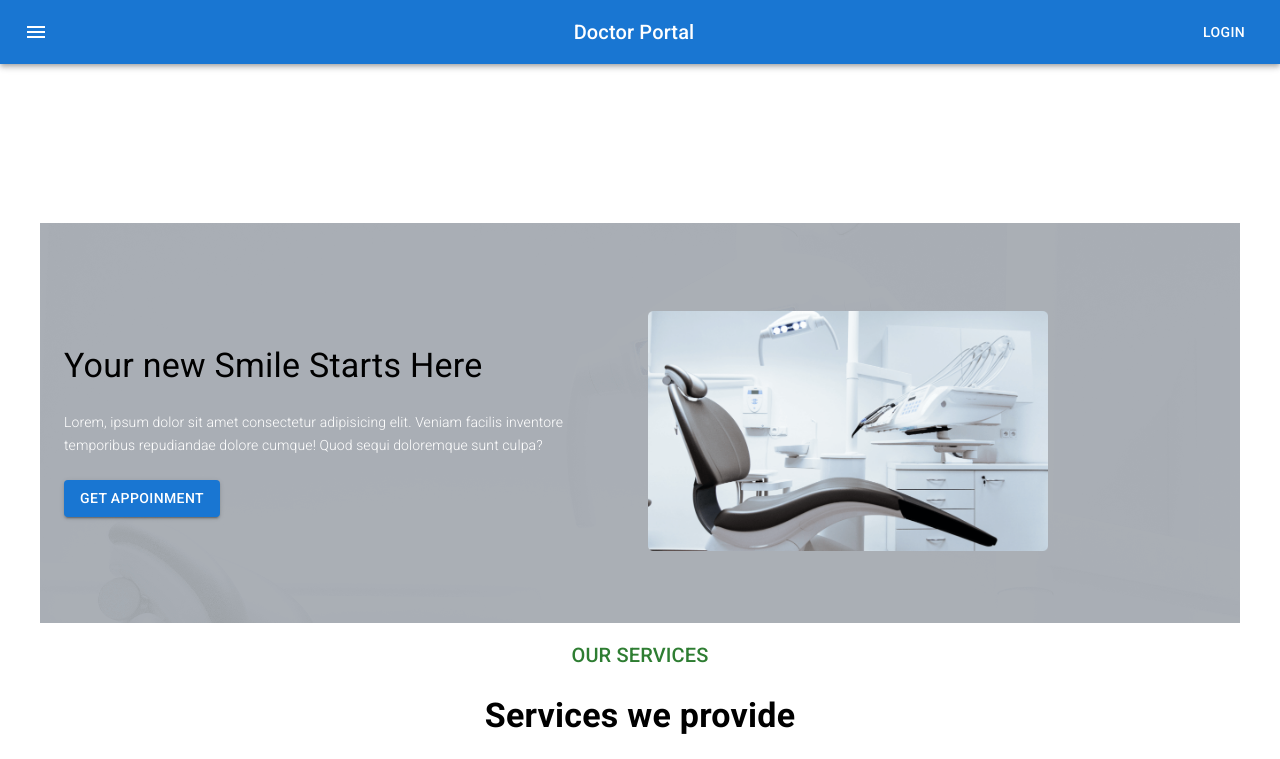
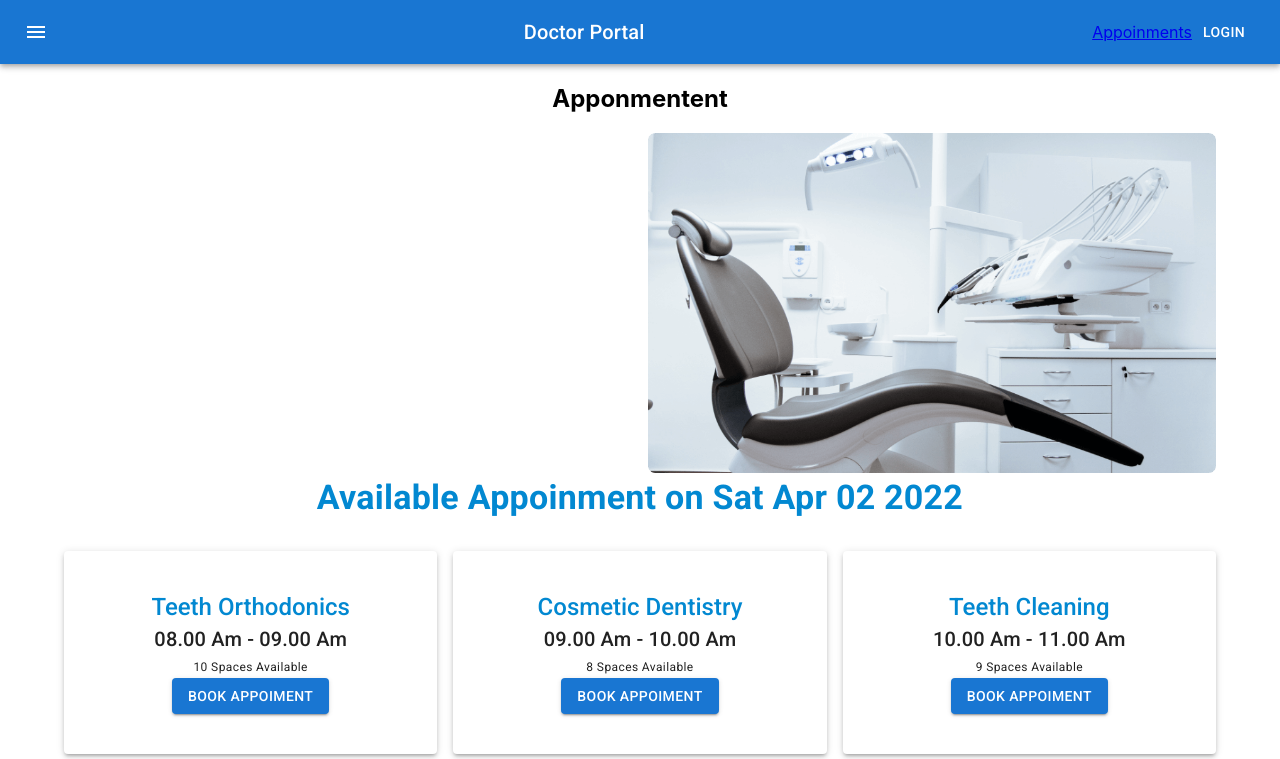
Before and after one commit to rkhademul8/doctor-portal-client, a React (Create React App) app: page /appoinment in a window 1280 px wide. Shown: the top 759 px of the page. Built offline with nearby package versions, Linux system fonts and the light colour scheme.

Commit message:
appoinment_page_update

```diff
--- a/package.json
+++ b/package.json
@@ -6,10 +6,12 @@
     "@emotion/react": "^11.8.2",
     "@emotion/styled": "^11.8.1",
     "@mui/icons-material": "^5.5.1",
+    "@mui/lab": "^5.0.0-alpha.75",
     "@mui/material": "^5.5.3",
     "@testing-library/jest-dom": "^5.16.3",
     "@testing-library/react": "^12.1.4",
     "@testing-library/user-event": "^13.5.0",
+    "date-fns": "^2.28.0",
     "react": "^18.0.0",
     "react-dom": "^18.0.0",
     "react-router-dom": "^5.3.0",
--- a/src/App.js
+++ b/src/App.js
@@ -9,6 +9,7 @@
   useParams
 } from "react-router-dom";
 import Home from './Pages/Home/Home/Home';
+import Appoinment from './Pages/Appoinment/Appoinment/Appoinment';
 
 
 
@@ -19,13 +20,14 @@
      <Router>
      <Switch>
 
+     <Route path="/appoinment">
+           <Appoinment />
+          </Route>
+
           <Route path="/">
              <Home />
             </Route>
 
-          <Route path="/home">
-           <Home />
-          </Route>
 
         </Switch>
      </Router>
--- /dev/null
+++ b/src/Pages/Appoinment/Appoinment/Appoinment.js
@@ -0,0 +1,19 @@
+
+import React from 'react';
+import Navigation from '../../Shared/Navigation/Navigation';
+import AppoinmentHeader from '../AppoinmentHeader/AppoinmentHeader';
+import AvailableAppoiment from '../AvailableAppoiment/AvailableAppoiment';
+
+const Appoinment = () => {
+    const [date, setDate] = React.useState(new Date());
+    return (
+        <div>
+            <Navigation></Navigation>
+            <h2>Apponmentent</h2>
+            <AppoinmentHeader date={date} setDate={setDate}></AppoinmentHeader>
+            <AvailableAppoiment date={date}></AvailableAppoiment>
+        </div>
+    );
+};
+
+export default Appoinment;
--- /dev/null
+++ b/src/Pages/Appoinment/AppoinmentHeader/AppoinmentHeader.js
@@ -0,0 +1,28 @@
+import React from 'react';
+import { styled } from '@mui/material/styles';
+import Box from '@mui/material/Box';
+import Paper from '@mui/material/Paper';
+import Grid from '@mui/material/Grid';
+import { Container } from '@mui/material';
+import chair from '../../../images/chair.png'
+import Calender from '../../Shared/Calender/Calender';
+
+const AppoinmentHeader = ({date, setDate}) => {
+
+    return (
+      <Container>
+          <Box sx={{ flexGrow: 1 }}>
+      <Grid container spacing={2}>
+        <Grid item xs={12} md={6}>
+          <Calender date={date} setDate={setDate}></Calender>
+        </Grid>
+        <Grid item xs={12} md={6}>
+         <img style={{width:'100%'}} src={chair} alt="" />
+        </Grid>
+        </Grid>
+    </Box>
+      </Container>
+    );
+};
+
+export default AppoinmentHeader;
--- /dev/null
+++ b/src/Pages/Appoinment/AvailableAppoiment/AvailableAppoiment.js
@@ -0,0 +1,69 @@
+import { Container, Grid, Typography } from '@mui/material';
+import React from 'react';
+import Booking from '../Booking/Booking';
+
+const AvailableAppoiment = ({date}) => {
+
+
+    const bookings=[
+        {
+            id:1,
+            name:'Teeth Orthodonics',
+            time:'08.00 Am - 09.00 Am',
+            space:10,
+        },
+        {
+            id:2,
+            name:'Cosmetic Dentistry',
+            time:' 09.00 Am - 10.00 Am',
+            space:8,
+        },
+        {
+            id:3,
+            name:'Teeth Cleaning',
+            time:'10.00 Am - 11.00 Am',
+            space:9,
+        },
+        {
+            id:4,
+            name:'Cavity Protection',
+            time:'11.00 Am - 12.00 Pm',
+            space:5,
+        },
+        {
+            id:5,
+            name:'Pediatric Dental',
+            time:'06.00 Pm - 07.00 Pm',
+            space:10,
+        },
+        {
+            id:6,
+            name:'Oral Surgery',
+            time:'07.00 Pm - 08.00 Pm',
+            space:10,
+        },
+    ]
+
+
+
+    return (
+        <Container>
+            <Typography variant='h4' sx={{ color: 'info.main', fontWeight:600, mb:4 }}>Available Appoinment on {date.toDateString()}</Typography>
+
+            <Grid container spacing={2}>
+
+                    {
+                     bookings.map(booking=> <Booking
+                     key={booking.id}
+                     booking={booking}
+                     date={date}
+                     ></Booking>)
+                    }
+
+                </Grid>
+
+        </Container>
+    );
+};
+
+export default AvailableAppoiment;
--- /dev/null
+++ b/src/Pages/Appoinment/Booking/Booking.js
@@ -0,0 +1,46 @@
+import { Button, Grid, Paper, Typography } from '@mui/material';
+import React from 'react';
+import BookingModal from '../BookingModal/BookingModal';
+
+const Booking = ({booking,date}) => {
+
+    const {name,time,space}=booking
+    const [openBooking, setBookingOpen] = React.useState(false);
+    const handleBookingOpen = () => setBookingOpen(true);
+    const handleBookingClose = () => setBookingOpen(false);
+
+    return (
+             <>
+
+             <Grid item xs={12} sm={6} md={4}>
+
+                    <Paper elevation={3}  sx={{py:5}}>
+                        <Typography variant='h5' sx={{ color: 'info.main', fontWeight:500, }}>
+                            {name}
+                        </Typography>
+                        <Typography variant='h6'>
+                            {time}
+                        </Typography>
+                        <Typography variant='caption'>
+                            {space} Spaces Available
+                        </Typography> <br />
+
+                        <Button onClick={handleBookingOpen} variant='contained'>Book Appoiment</Button>
+                    </Paper>
+                 </Grid>
+
+                 <BookingModal
+                 date={date}
+                 booking={booking}
+                 handleBookingClose={handleBookingClose}
+                 openBooking={openBooking}
+
+                 >
+                 </BookingModal>
+
+             </>
+
+    );
+};
+
+export default Booking;
--- /dev/null
+++ b/src/Pages/Appoinment/BookingModal/BookingModal.js
@@ -0,0 +1,97 @@
+import { Fade, Modal, Typography,Backdrop, Button } from '@mui/material';
+import { Box } from '@mui/system';
+import React from 'react';
+import TextField from '@mui/material/TextField';
+
+
+const style = {
+    position: 'absolute',
+    top: '50%',
+    left: '50%',
+    transform: 'translate(-50%, -50%)',
+    width: 400,
+    backgroundColor:'white',
+    border: '2px solid #000',
+    boxShadow: 24,
+    p: 4,
+  };
+
+
+const BookingModal = ({openBooking,handleBookingClose,booking,date}) => {
+
+    const {name,time}=booking
+
+    const handleBookingSubmit=e=>{
+
+        alert('submit done')
+
+        e.preventDefault()
+        handleBookingClose()
+
+
+    }
+
+    return (
+        <Modal
+        aria-labelledby="transition-modal-title"
+        aria-describedby="transition-modal-description"
+        open={openBooking}
+        onClose={handleBookingClose}
+        closeAfterTransition
+        BackdropComponent={Backdrop}
+        BackdropProps={{
+          timeout: 500,
+        }}
+      >
+        <Fade in={openBooking}>
+          <Box sx={style}>
+            <Typography id="transition-modal-title" variant="h6" component="h2">
+             {name}
+            </Typography>
+
+            <form onSubmit={handleBookingSubmit}>
+
+                        <TextField
+                        disabled
+                        sx={{width:'90%', m:1}}
+                        id="outlined-size-small"
+                        defaultValue={time}
+                        size="small"
+                        />
+
+                        <TextField
+                        sx={{width:'90%', m:1}}
+                        id="outlined-size-small"
+                        defaultValue="Your name"
+                        size="small"
+                        />
+                        <TextField
+                        sx={{width:'90%', m:1}}
+                        id="outlined-size-small"
+                        defaultValue="Your email"
+                        size="small"
+                        />
+                        <TextField
+                        sx={{width:'90%', m:1}}
+                        id="outlined-size-small"
+                        defaultValue="Your phone number"
+                        size="small"
+                        />
+                        <TextField
+                        disabled
+                        sx={{width:'90%', m:1}}
+                        id="outlined-size-small"
+                        defaultValue={date.toDateString()}
+                        size="small"
+                        />
+
+                        <Button type='submit' variant='contained'>Book</Button>
+            </form>
+
+          </Box>
+        </Fade>
+      </Modal>
+    );
+};
+
+export default BookingModal;
--- /dev/null
+++ b/src/Pages/Shared/Calender/Calender.js
@@ -0,0 +1,28 @@
+import React from 'react';
+import isWeekend from 'date-fns/isWeekend';
+import TextField from '@mui/material/TextField';
+import AdapterDateFns from '@mui/lab/AdapterDateFns';
+import LocalizationProvider from '@mui/lab/LocalizationProvider';
+import StaticDatePicker from '@mui/lab/StaticDatePicker';
+
+
+const Calender = ({date, setDate}) => {
+
+
+
+    return (
+            <LocalizationProvider dateAdapter={AdapterDateFns}>
+            <StaticDatePicker
+                displayStaticWrapperAs="desktop"
+
+                value={date}
+                onChange={(newValue) => {
+                    setDate(newValue);
+                }}
+                renderInput={(params) => <TextField {...params} />}
+            />
+            </LocalizationProvider>
+    );
+};
+
+export default Calender;
--- a/src/Pages/Shared/Navigation/Navigation.js
+++ b/src/Pages/Shared/Navigation/Navigation.js
@@ -6,6 +6,7 @@
 import Button from '@mui/material/Button';
 import IconButton from '@mui/material/IconButton';
 import MenuIcon from '@mui/icons-material/Menu';
+import { Link } from "react-router-dom";
 
 const Navigation = () => {
     return (
@@ -25,6 +26,8 @@
           <Typography variant="h6" component="div" sx={{ flexGrow: 1 }}>
             Doctor Portal
           </Typography>
+
+          <Link to="/appoinment">Appoinments</Link>
           <Button color="inherit">Login</Button>
         </Toolbar>
       </AppBar>
```
Also changed, not shown: 1 other file (tests, documents, lock files or other folders).
